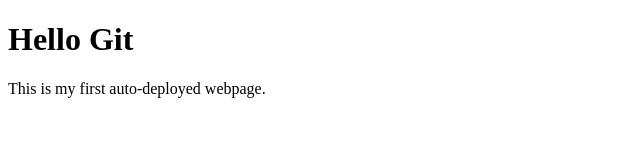
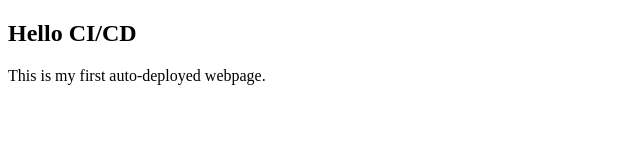
Before and after one commit to Taking2157/git-cicd-practice, a plain HTML site: page index.html in a window 1280 px wide. Shown: the whole page, without its empty margins (0-640 px from the left). Drawn offline with Linux system fonts and the light colour scheme.

Commit message:
test: intentionally break heading

```diff
--- a/index.html
+++ b/index.html
@@ -6,7 +6,7 @@
   <title>Git CI/CD Practice</title>
 </head>
 <body>
-  <h1>Hello Git</h1>
+  <h2>Hello CI/CD</h2>
   <p>This is my first auto-deployed webpage.</p>
 </body>
 </html>
```
